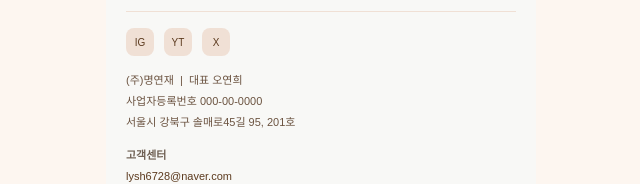
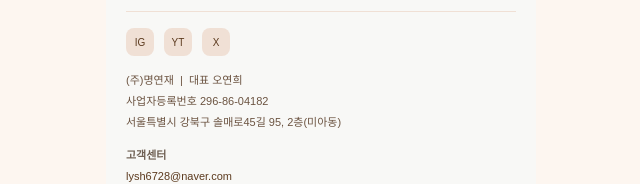
Before and after one commit to lysh0112-cpu/myjae, a Next.js app: page /landing in a window 1280 px wide. Shown: the part 1538-1722 px from the top of the page, without its empty margins (319-959 px from the left). Built offline with nearby package versions, Linux system fonts and the light colour scheme; no server answers.

Commit message:
사업자번호 수정

```diff
--- a/app/landing/page.tsx
+++ b/app/landing/page.tsx
@@ -333,10 +333,13 @@ export default function LandingPage() {
               }}>{s}</div>
             ))}
           </div>
+          {/* ★2026-09-08 — 사업자등록증(2026-09-04 발급)대로 채웠습니다.
+              ⚠️ 이 푸터는 ★home-new/page.tsx 의 «사본» 입니다.
+                 ⛔ 한쪽만 고치지 마십시오. 두 곳을 «함께» 고쳐야 합니다. */}
           <div style={{ fontSize: '11px', color: '#6b5340', lineHeight: 1.9 }}>
             (주)명연재 &nbsp;|&nbsp; 대표 오연희<br />
-            사업자등록번호 000-00-0000<br />
-            서울시 강북구 솔매로45길 95, 201호
+            사업자등록번호 296-86-04182<br />
+            서울특별시 강북구 솔매로45길 95, 2층(미아동)
           </div>
           <div style={{ marginTop: '12px', fontSize: '11px', color: '#5c3a1e', lineHeight: 1.9 }}>
             <strong style={{ color: '#6f6053' }}>고객센터</strong><br />
```
